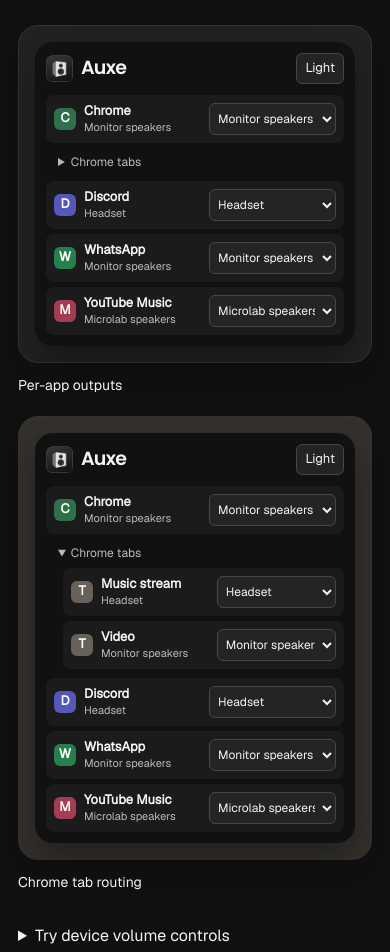
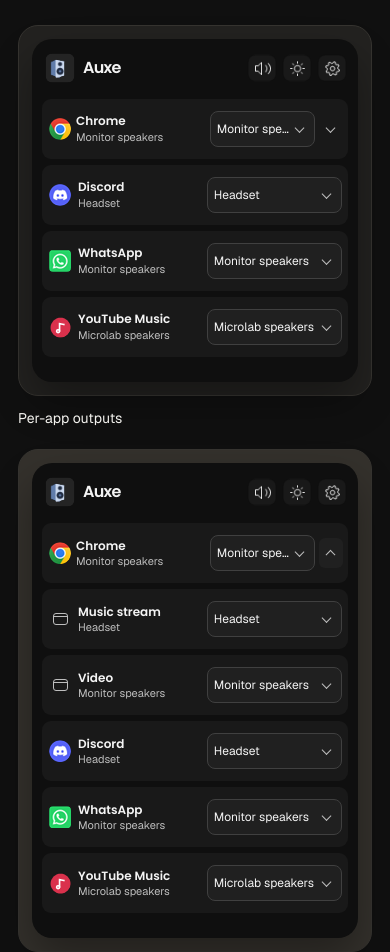
Before and after one commit to rasithsenanayake/auxe, a browser extension: page docs/index.html in a window 390 px wide. Shown: the part 970-1922 px from the top of the page. Drawn offline with Linux system fonts and the light colour scheme.

Commit message:
Match the Windows tray in the website preview

```diff
--- a/docs/demo.js
+++ /dev/null
@@ -1,74 +0,0 @@
-const outputs = ["System default", "Headset", "Monitor speakers", "Microlab speakers"];
-const apps = [
-  { id: "chrome", name: "Chrome", mark: "C", output: outputs[2] },
-  { id: "discord", name: "Discord", mark: "D", output: outputs[1] },
-  { id: "whatsapp", name: "WhatsApp", mark: "W", output: outputs[2] },
-  { id: "music", name: "YouTube Music", mark: "M", output: outputs[3] }
-];
-const tabs = [
-  { id: "music-stream", name: "Music stream", mark: "T", output: outputs[1] },
-  { id: "video", name: "Video", mark: "T", output: outputs[2] }
-];
-
-function windowMarkup(title) {
-  return '<div class="demo-heading"><img src="assets/auxe.png" width="27" height="27" alt=""><strong>' +
-    title + '</strong><button class="demo-theme" type="button" aria-label="Switch demo to light appearance">Light</button></div>';
-}
-
-function appRow(app) {
-  return '<div class="demo-row"><span class="demo-mark ' + app.id + '" aria-hidden="true">' + app.mark +
-    '</span><div class="demo-identity"><strong>' + app.name + '</strong><small data-current="' + app.id + '">' +
-    app.output + '</small></div><select data-route="' + app.id + '" aria-label="' + app.name + ' output">' +
-    outputs.map(output => '<option' + (output === app.output ? ' selected' : '') + '>' + output + '</option>').join('') +
-    '</select></div>';
-}
-
-function routeWindow(open) {
-  const chromeTabs = '<details class="demo-tabs"' + (open ? ' open' : '') +
-    '><summary>Chrome tabs</summary><div>' + tabs.map(appRow).join('') + '</div></details>';
-  return windowMarkup("Auxe") + '<div class="demo-rows">' + appRow(apps[0]) + chromeTabs +
-    apps.slice(1).map(appRow).join('') + '</div>';
-}
-
-function volumeWindow() {
-  const levels = [63, 45, 72];
-  return windowMarkup("Device volume") + '<div class="demo-rows">' + outputs.slice(1).map((name, index) => {
-    const id = "demo-volume-" + index;
-    return '<div class="demo-level"><label for="' + id + '">' + name +
-      '</label><div><input id="' + id + '" type="range" min="0" max="100" value="' + levels[index] +
-      '"><output for="' + id + '">' + levels[index] + '%</output></div></div>';
-  }).join('') + '</div>';
-}
-
-for (const host of document.querySelectorAll("[data-demo]")) {
-  const panel = document.createElement("div");
-  panel.className = "demo-panel";
-  const mode = host.dataset.demo;
-  panel.innerHTML = mode === "volume" ? volumeWindow() : routeWindow(mode === "tabs");
-  host.replaceChildren(panel);
-
-  const theme = panel.querySelector(".demo-theme");
-  theme.addEventListener("click", () => {
-    const light = panel.classList.toggle("demo-light");
-    theme.textContent = light ? "Dark" : "Light";
-    theme.setAttribute("aria-label", light ? "Switch demo to dark appearance" : "Switch demo to light appearance");
-  });
-
-  panel.addEventListener("change", event => {
-    const id = event.target.dataset.route;
-    if (!id) return;
-    const output = event.target.value;
-    for (const select of document.querySelectorAll("select[data-route]")) {
-      if (select.dataset.route === id) select.value = output;
-    }
-    for (const current of document.querySelectorAll("[data-current]")) {
-      if (current.dataset.current === id) current.textContent = output;
-    }
-  });
-
-  panel.addEventListener("input", event => {
-    if (event.target.type !== "range") return;
-    const level = event.target.parentElement.querySelector("output");
-    level.value = event.target.value + "%";
-  });
-}
--- a/docs/style.css
+++ b/docs/style.css
@@ -128,81 +128,6 @@ details p { color: var(--muted); max-width: 68ch; padding-top: 10px; }
   .button:hover { transform: none; }
 }
 
-.demo-panel {
-  --panel: #111;
-  --row: #1b1b1b;
-  --control: #242424;
-  --edge: #474747;
-  --text: #f4f4f4;
-  --quiet: #bbb;
-  width: min(100%, 444px);
-  min-width: 0;
-  padding: clamp(11px, 2vw, 17px);
-  border-radius: 18px;
-  background: var(--panel);
-  color: var(--text);
-  box-shadow: 0 16px 32px #0005;
-  font-size: 13px;
-  color-scheme: dark;
-}
-.demo-panel.demo-light {
-  --panel: #f4f3f0;
-  --row: #fff;
-  --control: #f0efeb;
-  --edge: #bbb8af;
-  --text: #222;
-  --quiet: #555;
-  color-scheme: light;
-}
-.light-frame .demo-panel { width: min(100%, 385px); }
-.demo-heading { display: flex; gap: 8px; align-items: center; padding-bottom: 11px; }
-.demo-heading img { width: 27px; border-radius: 6px; box-shadow: none; filter: none; }
-.demo-heading strong { font: 600 19px/1.1 var(--display); letter-spacing: -.04em; }
-.demo-theme {
-  margin-left: auto;
-  padding: 4px 8px;
-  border: 1px solid var(--edge);
-  border-radius: 6px;
-  background: var(--control);
-  color: var(--text);
-  font: inherit;
-  cursor: pointer;
-}
-.demo-rows { display: grid; gap: 5px; }
-.demo-row, .demo-level { border-radius: 8px; background: var(--row); padding: 8px; }
-.demo-row { display: grid; grid-template-columns: 23px minmax(0, 1fr) minmax(0, 45%); gap: 7px; align-items: center; }
-.demo-mark { display: grid; place-items: center; width: 22px; height: 22px; border-radius: 6px; background: #67615a; color: #fff; font-weight: 700; }
-.demo-mark.chrome { background: #2f704b; }
-.demo-mark.discord { background: #5557b9; }
-.demo-mark.whatsapp { background: #25804c; }
-.demo-mark.music { background: #a43d53; }
-.demo-identity { min-width: 0; line-height: 1.3; }
-.demo-identity strong, .demo-identity small { display: block; overflow: hidden; text-overflow: ellipsis; white-space: nowrap; }
-.demo-identity strong { font-weight: 650; }
-.demo-identity small { color: var(--quiet); font-size: 11px; }
-.demo-panel select {
-  width: 100%;
-  min-width: 0;
-  padding: 6px 4px;
-  border: 1px solid var(--edge);
-  border-radius: 6px;
-  background: var(--control);
-  color: var(--text);
-  font: 12px/1.3 var(--body);
-  cursor: pointer;
-}
-.demo-panel button:focus-visible, .demo-panel input:focus-visible, .demo-panel select:focus-visible, .demo-panel summary:focus-visible {
-  outline: 2px solid var(--text);
-  outline-offset: 2px;
-}
-.demo-tabs { padding: 3px 0 3px 8px; border: 0; }
-.demo-tabs summary { width: fit-content; padding: 2px 4px; color: var(--quiet); font: 12px/1.5 var(--body); }
-.demo-tabs > div { display: grid; gap: 5px; margin: 4px 0 1px 9px; }
-.volume-preview [data-demo] { margin-block: 15px 3px; }
-.demo-level label { display: block; font-weight: 650; }
-.demo-level > div { display: grid; grid-template-columns: minmax(0, 1fr) 38px; align-items: center; gap: 9px; }
-.demo-level input { width: 100%; margin: 2px 0; accent-color: var(--text); cursor: pointer; }
-.demo-level output { color: var(--quiet); text-align: right; font-variant-numeric: tabular-nums; }
 .setup-card { display: grid; gap: 15px; width: 100%; padding: clamp(14px, 2vw, 25px); border-radius: 16px; background: #111; }
 .setup-brand { display: flex; align-items: center; gap: 11px; }
 .setup-brand strong, .setup-brand span { display: block; }
--- /dev/null
+++ b/docs/tray-preview.css
@@ -0,0 +1,138 @@
+:root { --tray-preview-ready: 1; }
+
+.gallery > figure { display: grid; grid-template-rows: 1fr auto; min-width: 0; }
+.gallery .frame[data-demo] { padding: clamp(13px, 3vw, 34px); }
+
+.demo-panel {
+  --tray: #0f0f0f;
+  --row: #191919;
+  --control: #202020;
+  --edge: #404040;
+  --text: #f4f4f4;
+  --muted-text: #bebebe;
+  width: min(100%, 466px);
+  min-width: 0;
+  padding: 16px 20px 38px;
+  border-radius: 20px;
+  background: var(--tray);
+  color: var(--text);
+  color-scheme: dark;
+  box-shadow: 0 20px 40px #0005;
+  font: 13.5px/1.25 var(--body);
+}
+.demo-panel.demo-light {
+  --tray: #f6f6f4;
+  --row: #fff;
+  --control: #f0f1f4;
+  --edge: #cccdd1;
+  --text: #23252a;
+  --muted-text: #535763;
+  color-scheme: light;
+}
+.demo-panel [hidden] { display: none; }
+.demo-heading { display: flex; align-items: center; gap: 9px; padding-bottom: 13px; }
+.demo-heading strong { min-width: 0; font: 600 clamp(16px, 2vw, 26px)/1.1 var(--display); letter-spacing: -.045em; }
+.demo-logo, .demo-app-icon, .demo-header-button {
+  display: block;
+  flex: 0 0 auto;
+  background-image: url("assets/app-outputs.png");
+  background-repeat: no-repeat;
+}
+.demo-logo { width: 36px; height: 36px; border-radius: 8px; background-position: -20px -16px; }
+.demo-toolbar { display: flex; align-items: center; gap: 7px; margin-left: auto; }
+.demo-header-button {
+  display: block;
+  width: 32px;
+  height: 30px;
+  padding: 0;
+  border: 0;
+  border-radius: 8px;
+  cursor: pointer;
+}
+.demo-speaker { background-position: -334px -19px; }
+.demo-theme { background-position: -374px -19px; }
+.demo-gear { background-position: -414px -19px; list-style: none; }
+.demo-gear::-webkit-details-marker { display: none; }
+.demo-light .demo-header-button { filter: invert(.85); }
+.demo-light .demo-theme::after {
+  content: "";
+  display: block;
+  width: 11px;
+  height: 11px;
+  border-radius: 50%;
+  box-shadow: -3px 2px 0 1px #fff;
+  margin: -1px 0 0 3px;
+}
+.demo-light .demo-theme { background-color: #191919; background-image: none; }
+.demo-toolbar button:hover, .demo-gear:hover { filter: brightness(1.24); }
+.demo-light .demo-toolbar button:hover, .demo-light .demo-gear:hover { filter: invert(.85) brightness(.93); }
+.demo-speaker[aria-pressed="true"] { box-shadow: 0 0 0 1px var(--muted-text); }
+.demo-settings { position: relative; padding: 0; border: 0; }
+.demo-menu {
+  position: absolute;
+  z-index: 3;
+  top: calc(100% + 5px);
+  right: 0;
+  display: grid;
+  gap: 3px;
+  width: max-content;
+  max-width: 220px;
+  padding: 6px;
+  border: 1px solid var(--edge);
+  border-radius: 8px;
+  background: var(--control);
+  box-shadow: 0 10px 24px #0005;
+}
+.demo-menu label, .demo-menu a { display: flex; gap: 8px; align-items: center; padding: 6px 8px; border-radius: 5px; font-size: 13px; }
+.demo-menu label:hover, .demo-menu a:hover { background: var(--row); }
+.demo-menu input { margin: 0; accent-color: var(--muted-text); }
+.demo-menu a { text-decoration: none; }
+.demo-rows, .demo-tab-list { display: grid; gap: 6px; }
+.demo-row, .demo-level { min-height: 60px; padding: 9px 10px; border-radius: 9px; background: var(--row); }
+.demo-row { display: grid; grid-template-columns: 24px minmax(0, 1fr) minmax(0, 46%); gap: 10px; align-items: center; }
+.demo-row.includes-tabs { grid-template-columns: 24px minmax(0, 1fr) minmax(0, calc(46% - 30px)) 23px; gap: 8px; }
+.demo-identity { min-width: 0; }
+.demo-identity strong, .demo-identity small { display: block; overflow: hidden; text-overflow: ellipsis; white-space: nowrap; }
+.demo-identity strong, .demo-level label { font: 600 12px/1.35 var(--display); }
+.demo-identity small { color: var(--muted-text); font-size: 13px; margin-top: 1px; }
+.demo-app-icon { width: 24px; height: 24px; }
+.icon-chrome { background-position: -33px -84px; clip-path: circle(11px at center); }
+.icon-discord { background-position: -33px -150px; clip-path: circle(11px at center); }
+.icon-whatsapp { background-position: -33px -216px; clip-path: inset(1px round 4px); }
+.icon-music { background-position: -33px -282px; clip-path: circle(11px at center); }
+.icon-tab { width: 15px; height: 12px; margin-inline: auto; border: 1px solid var(--muted-text); border-radius: 3px; background: none; }
+.icon-tab::before { content: ""; display: block; margin-top: 2px; border-top: 1px solid var(--muted-text); }
+.demo-select { position: relative; min-width: 0; }
+.demo-select::after, .demo-expand::after {
+  content: ""; position: absolute; top: 50%; width: 6px; height: 6px;
+  border-inline-end: 1px solid var(--muted-text); border-bottom: 1px solid var(--muted-text);
+  transform: translateY(-65%) rotate(45deg); pointer-events: none;
+}
+.demo-select::after { right: 12px; }
+.demo-expand::after { right: 9px; }
+.demo-expand[aria-expanded="true"]::after { transform: translateY(-25%) rotate(225deg); }
+.demo-select select {
+  appearance: none; width: 100%; min-width: 0; height: 36px; padding: 0 25px 0 11px;
+  border: 1px solid var(--edge); border-radius: 8px; background: var(--control); color: var(--text);
+  font: 13px var(--body); text-overflow: ellipsis; cursor: pointer;
+}
+.demo-expand { position: relative; width: 24px; height: 30px; border: 0; border-radius: 6px; background: transparent; cursor: pointer; }
+.demo-expand:hover, .demo-expand[aria-expanded="true"] { background: var(--control); }
+.demo-panel :is(button, input, select, summary, a):focus-visible { outline: 2px solid var(--text); outline-offset: 2px; }
+.demo-level { padding-inline: 14px; }
+.demo-level > div { display: grid; grid-template-columns: minmax(0, 1fr) 38px; align-items: center; gap: 12px; }
+.demo-level input { width: 100%; margin: 5px 0 0; accent-color: var(--text); cursor: pointer; }
+.demo-level output { color: var(--muted-text); text-align: right; font-variant-numeric: tabular-nums; }
+.volume-preview [data-demo] { margin-block: 15px 3px; }
+
+@media (max-width: 480px) {
+  .demo-panel { padding: 11px 10px 25px; }
+  .demo-toolbar { gap: 3px; }
+  .demo-heading { gap: 5px; }
+  .demo-logo { transform: scale(.8); }
+  .demo-header-button { transform: scale(.88); }
+  .demo-row { gap: 6px; padding-inline: 6px; }
+  .demo-row.includes-tabs { gap: 4px; }
+  .demo-select select { padding-left: 6px; font-size: 12px; }
+  .demo-identity small { font-size: 11px; }
+}
--- /dev/null
+++ b/docs/tray-preview.js
@@ -0,0 +1,128 @@
+(() => {
+  const styles = getComputedStyle(document.documentElement);
+  if (styles.getPropertyValue("--tray-preview-ready").trim() !== "1") return;
+
+  const names = ["System default", "Headset", "Monitor speakers", "Microlab speakers"];
+  const apps = [
+    { id: "chrome", name: "Chrome", device: 2, icon: "chrome" },
+    { id: "discord", name: "Discord", device: 1, icon: "discord" },
+    { id: "whatsapp", name: "WhatsApp", device: 2, icon: "whatsapp" },
+    { id: "music", name: "YouTube Music", device: 3, icon: "music" }
+  ];
+  const tabs = [
+    { id: "music-stream", name: "Music stream", device: 1, icon: "tab" },
+    { id: "video", name: "Video", device: 2, icon: "tab" }
+  ];
+  const levels = [63, 45, 72];
+  let panelNumber = 0;
+
+  function row(app, controls = "") {
+    const options = names.map((name, index) =>
+      '<option value="' + index + '"' + (index === app.device ? ' selected' : '') + '>' + name + '</option>'
+    ).join("");
+    return '<div class="demo-row' + (controls ? ' includes-tabs' : '') +
+      '"><span class="demo-app-icon icon-' + app.icon + '" aria-hidden="true"></span>' +
+      '<div class="demo-identity"><strong>' + app.name + '</strong><small data-current="' + app.id +
+      '">' + names[app.device] + '</small></div><span class="demo-select"><select data-route="' + app.id +
+      '" aria-label="' + app.name + ' output">' + options + '</select></span>' + controls + '</div>';
+  }
+
+  function routing(id, expanded) {
+    const tabButton = '<button type="button" class="demo-expand" aria-controls="' + id +
+      '-tabs" aria-expanded="' + expanded + '" aria-label="Chrome tabs" title="Chrome tabs"></button>';
+    return row(apps[0], tabButton) + '<div class="demo-tab-list" id="' + id + '-tabs"' + (expanded ? '' : ' hidden') +
+      '>' + tabs.map(tab => row(tab)).join("") + '</div>' + apps.slice(1).map(app => row(app)).join("");
+  }
+
+  function volume(id) {
+    return names.slice(1).map((name, index) => {
+      const control = id + "-volume-" + index;
+      return '<div class="demo-level"><label for="' + control + '">' + name +
+        '</label><div><input id="' + control + '" data-level="' + index + '" type="range" min="0" max="100" value="' +
+        levels[index] + '"><output for="' + control + '" data-percent="' + index + '">' + levels[index] + '%</output></div></div>';
+    }).join("");
+  }
+
+  for (const host of document.querySelectorAll("[data-demo]")) {
+    const id = "tray-preview-" + ++panelNumber;
+    const volumeFirst = host.dataset.demo === "volume";
+    const panel = document.createElement("div");
+    panel.className = "demo-panel";
+    panel.innerHTML =
+      '<div class="demo-heading"><span class="demo-logo" aria-hidden="true"></span><strong>Auxe</strong>' +
+      '<div class="demo-toolbar"><button type="button" class="demo-header-button demo-speaker" aria-label="Device volume" title="Device volume"></button>' +
+      '<button type="button" class="demo-header-button demo-theme" aria-label="Switch to light appearance" title="Switch appearance"></button>' +
+      '<details class="demo-settings"><summary class="demo-header-button demo-gear" aria-label="Demo settings" title="Demo settings"></summary>' +
+      '<div class="demo-menu"><label><input type="checkbox" checked>Start with Windows</label>' +
+      '<label><input type="checkbox" checked>Automatic updates</label>' +
+      '<a href="https://github.com/rasithsenanayake/auxe/releases/latest/download/AuxeSetup.exe">Download latest update</a>' +
+      '<a href="#chrome-setup">Chrome companion setup</a></div></details></div></div>' +
+      '<div class="demo-rows demo-routing">' + routing(id, host.dataset.demo === "tabs") + '</div>' +
+      '<div class="demo-rows demo-volumes" hidden>' + volume(id) + '</div>';
+    host.replaceChildren(panel);
+
+    const heading = panel.querySelector(".demo-heading > strong");
+    const routes = panel.querySelector(".demo-routing");
+    const volumes = panel.querySelector(".demo-volumes");
+    const speaker = panel.querySelector(".demo-speaker");
+    function showVolume(active) {
+      heading.textContent = active ? "Device volume" : "Auxe";
+      routes.hidden = active;
+      volumes.hidden = !active;
+      speaker.setAttribute("aria-pressed", String(active));
+    }
+    showVolume(volumeFirst);
+    speaker.addEventListener("click", () => showVolume(volumes.hidden));
+
+    const theme = panel.querySelector(".demo-theme");
+    theme.addEventListener("click", () => {
+      const light = panel.classList.toggle("demo-light");
+      theme.setAttribute("aria-label", light ? "Switch to dark appearance" : "Switch to light appearance");
+    });
+
+    const expand = panel.querySelector(".demo-expand");
+    const children = panel.querySelector(".demo-tab-list");
+    expand.addEventListener("click", () => {
+      children.hidden = !children.hidden;
+      expand.setAttribute("aria-expanded", String(!children.hidden));
+    });
+
+    const menu = panel.querySelector(".demo-settings");
+    menu.querySelectorAll("a").forEach(link => link.addEventListener("click", () => {
+      menu.open = false;
+      if (link.hash === "#chrome-setup") document.getElementById("chrome-setup").open = true;
+    }));
+    document.addEventListener("pointerdown", event => {
+      if (!menu.contains(event.target)) menu.open = false;
+    });
+    menu.addEventListener("keydown", event => {
+      if (event.key !== "Escape" || !menu.open) return;
+      menu.open = false;
+      menu.querySelector("summary").focus();
+    });
+
+    panel.addEventListener("change", event => {
+      const id = event.target.dataset.route;
+      if (!id) return;
+      const value = event.target.value;
+      for (const select of document.querySelectorAll("select[data-route]")) {
+        if (select.dataset.route === id) select.value = value;
+      }
+      for (const current of document.querySelectorAll("[data-current]")) {
+        if (current.dataset.current === id) current.textContent = names[Number(value)];
+      }
+    });
+
+    panel.addEventListener("input", event => {
+      const index = event.target.dataset.level;
+      if (index === undefined) return;
+      const value = event.target.value;
+      for (const slider of document.querySelectorAll("[data-level]")) {
+        if (slider.dataset.level === index) slider.value = value;
+      }
+      for (const percent of document.querySelectorAll("[data-percent]")) {
+        if (percent.dataset.percent === index) percent.value = value + "%";
+      }
+    });
+  }
+})();
```
Also changed, not shown: docs/index.html (+4 -3 lines).
